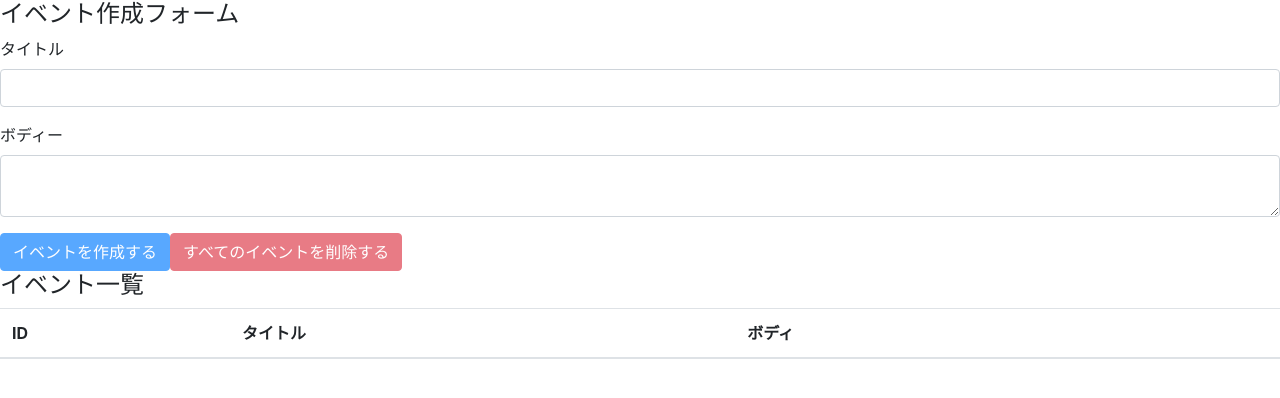
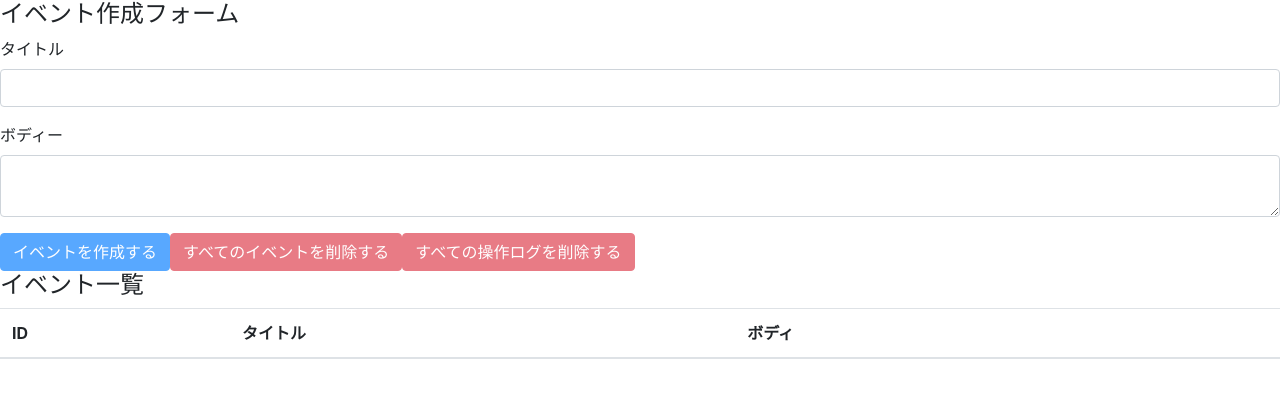
Before and after one commit to YudaiShiratori/react-hooks-1001, a React (Create React App) app: page / in a window 1280 px wide. Shown: the top 398 px of the page. Built offline with nearby package versions, Linux system fonts and the light colour scheme.

Commit message:
delete all operation logs

```diff
--- a/src/components/EventForm.js
+++ b/src/components/EventForm.js
@@ -43,6 +43,16 @@
   };
   const unCreateable = title === '' || body === '';
 
+  const deleteAllOperationLogs = e => {
+    e.preventDefault();
+    const result = window.confirm('Do you delete all logs seriously?');
+    if (result) {
+      dispatch({
+        type: DELETE_ALL_OPERATION_LOGS
+      });
+    }
+  };
+
   return (
     <>
       <h4>イベント作成フォーム</h4>
@@ -83,6 +93,13 @@
         >
           すべてのイベントを削除する
         </button>
+        <button
+          className="btn btn-danger"
+          onClick={deleteAllOperationLogs}
+          disabled={state.operationLogs.length === 0}
+        >
+          すべての操作ログを削除する
+        </button>
       </form>
     </>
   );
```
